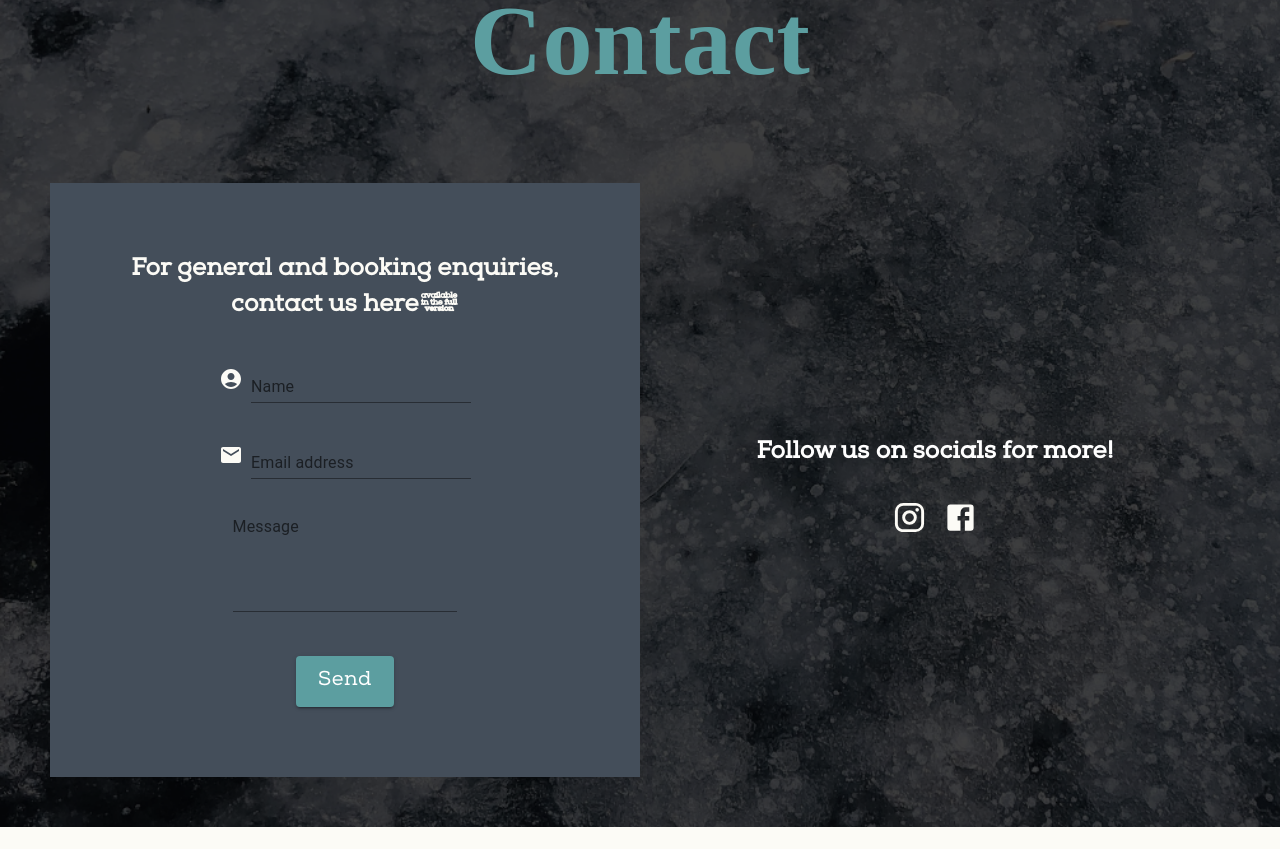
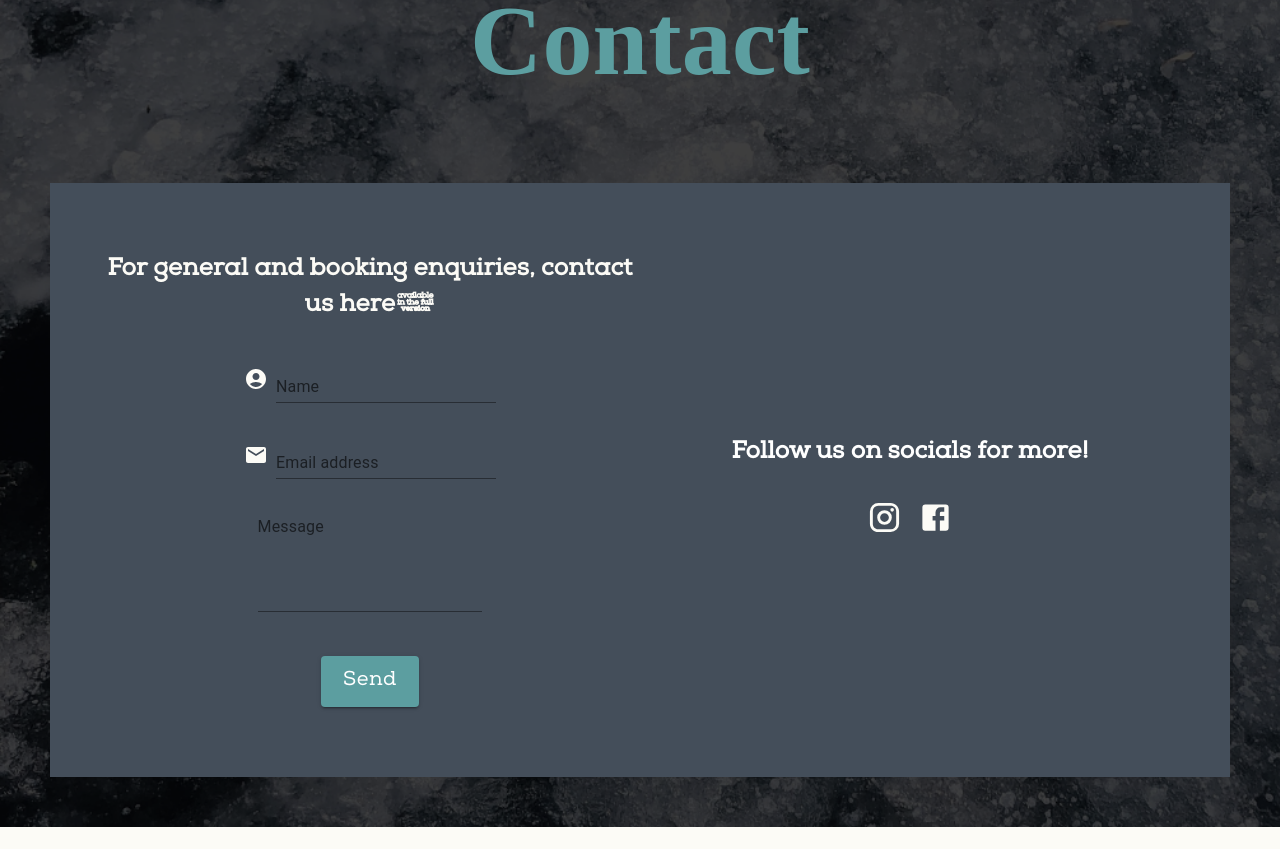
Before and after one commit to AlexJackson01/pesky-kidd-site, a React (Create React App) app in the folder client/: page /contact in a window 1280 px wide. Shown: the part 331-1180 px from the top of the page. Built offline with nearby package versions, Linux system fonts and the light colour scheme; a web font is replaced by a local one.

Commit message:
Small edits to background colours and About page order

```diff
--- a/client/src/App.css
+++ b/client/src/App.css
@@ -165,8 +165,8 @@ a {
 .blurb-div {
   margin-left: 200px;
   margin-right: 200px;
-  padding-top: 50px;
-  padding-bottom: 50px;
+  /* padding-top: 50px; */
+  /* padding-bottom: 50px; */
   text-align: center;
 }
 
@@ -179,6 +179,7 @@ a {
   margin-top: 30px;
   background-color: #444E5A;
   padding: 50px;
+  margin-bottom: 50px;
 }
 
 .band-info {
@@ -186,7 +187,7 @@ a {
   justify-content: space-between;
 }
 
-.contact-form {
+.contact-page {
   background-color: #444E5A;
   padding: 50px;
 }
--- a/client/src/components/contact/Form.js
+++ b/client/src/components/contact/Form.js
@@ -50,7 +50,7 @@ export default function Form () {
 //   }
 
   return (
-    <div className='contact-form'>
+    <div>
         <h2 className='contact-header'>For general and booking enquiries, contact us here:</h2>
         {/* onSubmit={sendEmail} */}
       <form ref={form} >
--- a/client/src/screens/AboutPage.js
+++ b/client/src/screens/AboutPage.js
@@ -18,10 +18,10 @@ export default function AboutPage () {
         }}
       >
         <Grid item sm={12}>
-          <Band />{' '}
+          <Blurb />{' '}
         </Grid>
         <Grid item sm={12}>
-          <Blurb />
+          <Band />
         </Grid>
       </Grid>
     </div>
--- a/client/src/screens/ContactPage.js
+++ b/client/src/screens/ContactPage.js
@@ -5,13 +5,15 @@ import { Grid } from '@mui/material'
 
 export default function ContactPage() {
   return (
-    <div className='app-body container'>
+    <div className='app-body container contact-page'>
             <h1 className='header'>Contact</h1>
 
       <Grid container spacing={0}  sx={{
           display: 'flex',
           justifyContent: 'center',
-          alignItems: 'center'
+          alignItems: 'center',
+          backgroundColor: '#444E5A',
+          padding: "50px"
         }}>
         <Grid item sm={12} xs={12} md={6}>
           <Form />
--- a/client/src/screens/MusicPage.js
+++ b/client/src/screens/MusicPage.js
@@ -5,7 +5,7 @@ import { Grid } from '@mui/material'
 
 export default function MusicPage () {
   return (
-    <div className='container'>
+    <div className='app-body container'>
       <h1 className='header'>Releases</h1>
       <Grid container spacing={8}>
         <Grid
```
